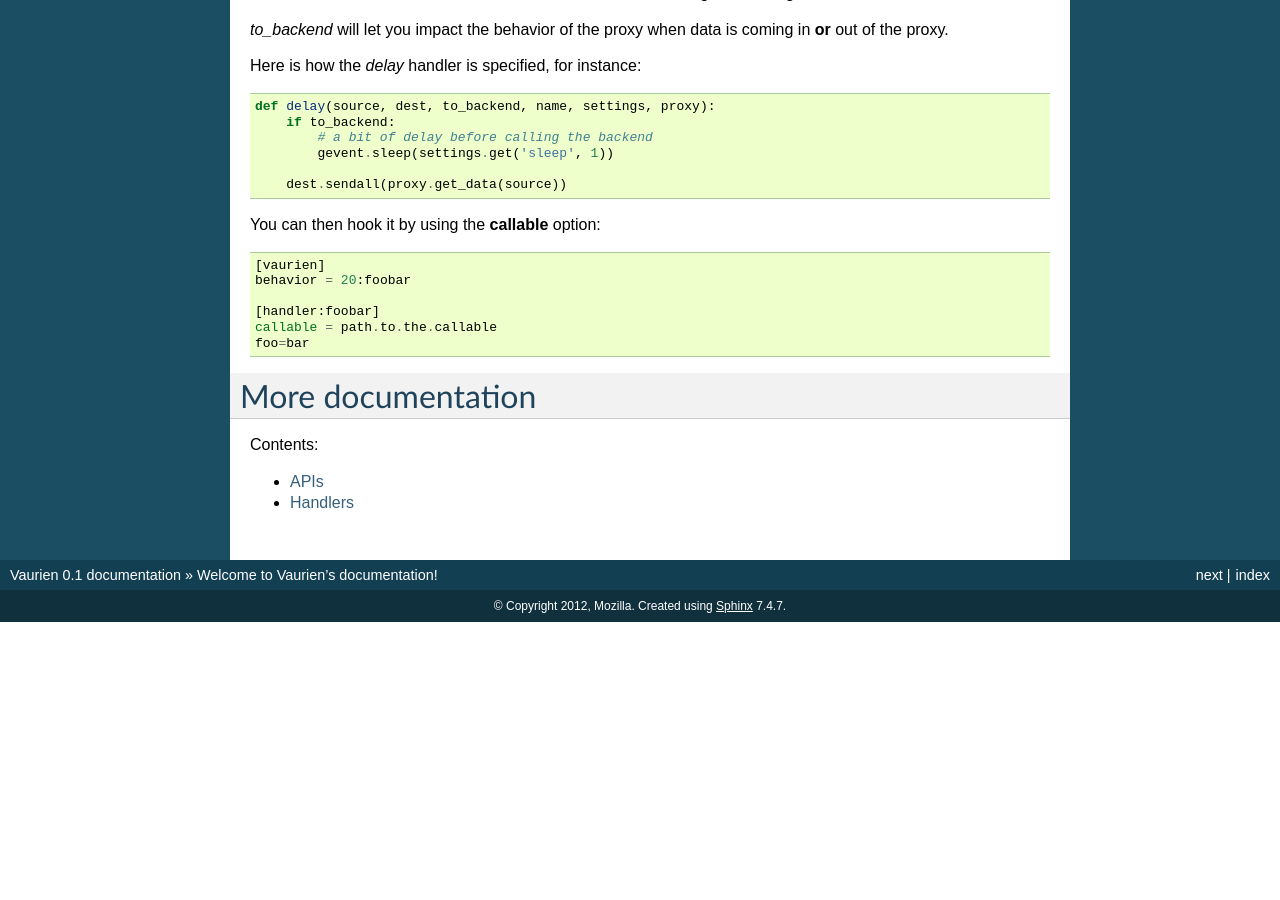
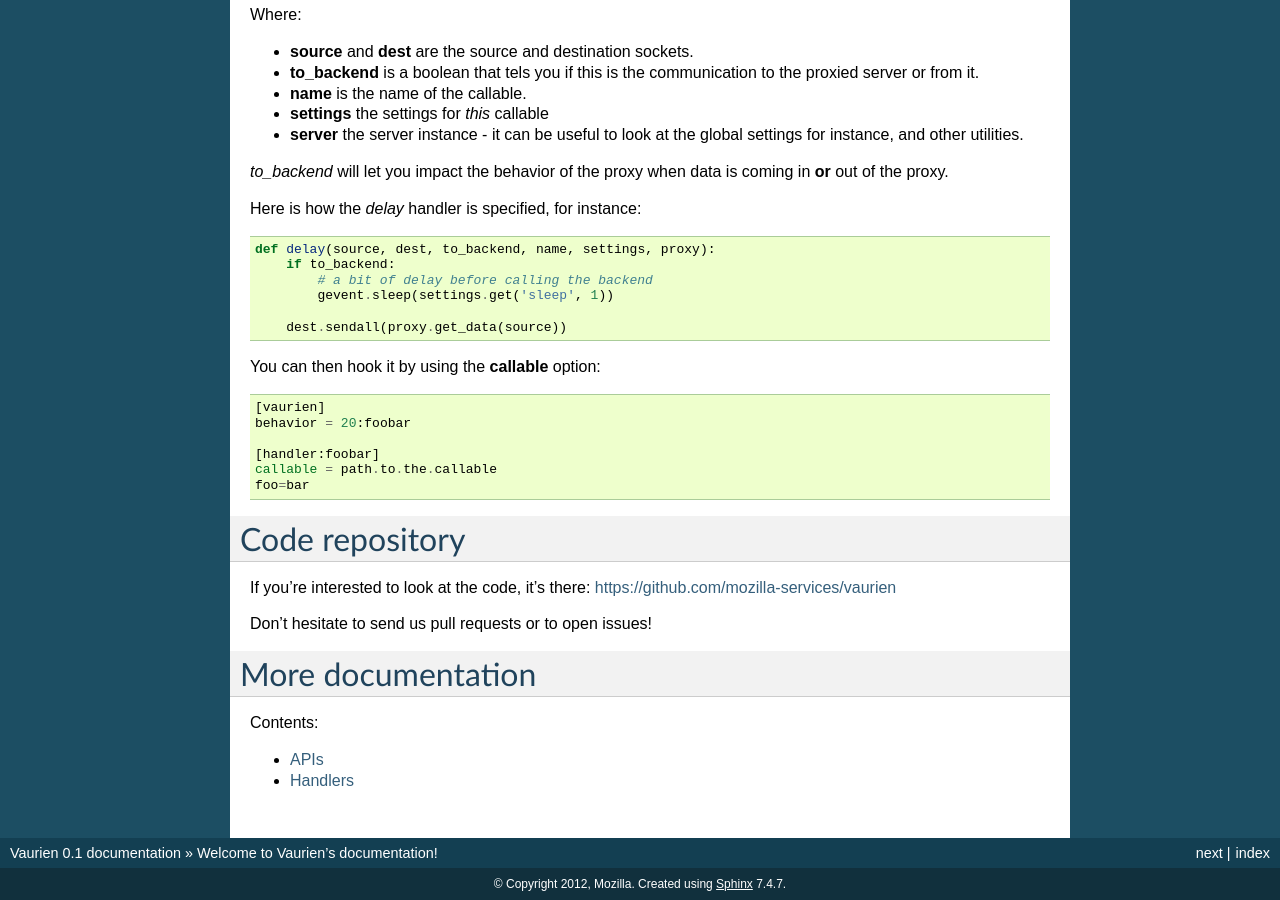
Before and after one commit to community-libs/vaurien, a Sphinx documentation site: the page built from docs/source/index.rst, in a window 1280 px wide and 900 px high, scrolled down 2422 px. Built offline with Sphinx 7.4.7, drawn with Linux system fonts in a browser that asks for light colours; before the commit the page ends 3044 px from its top, so only the background shows below that; some of the changed text lies outside the part shown.

Commit message:
add two sections about how to install and where to find the source code

```diff
--- a/docs/source/index.rst
+++ b/docs/source/index.rst
@@ -35,6 +35,15 @@
 
 You can use it in your functional tests or even on a real deployment
 through the command-line.
+
+
+Installing vaurien
+==================
+
+You can install vaurien directly from PyPI; the best way to do so is via
+`pip`::
+
+    $ pip install vaurien
 
 
 Using Vaurien from the command-line
@@ -177,6 +186,14 @@
     callable = path.to.the.callable
     foo=bar
 
+Code repository
+===============
+
+If you're interested to look at the code, it's there:
+https://github.com/mozilla-services/vaurien
+
+Don't hesitate to send us pull requests or to open issues!
+
 More documentation
 ==================
 
```
